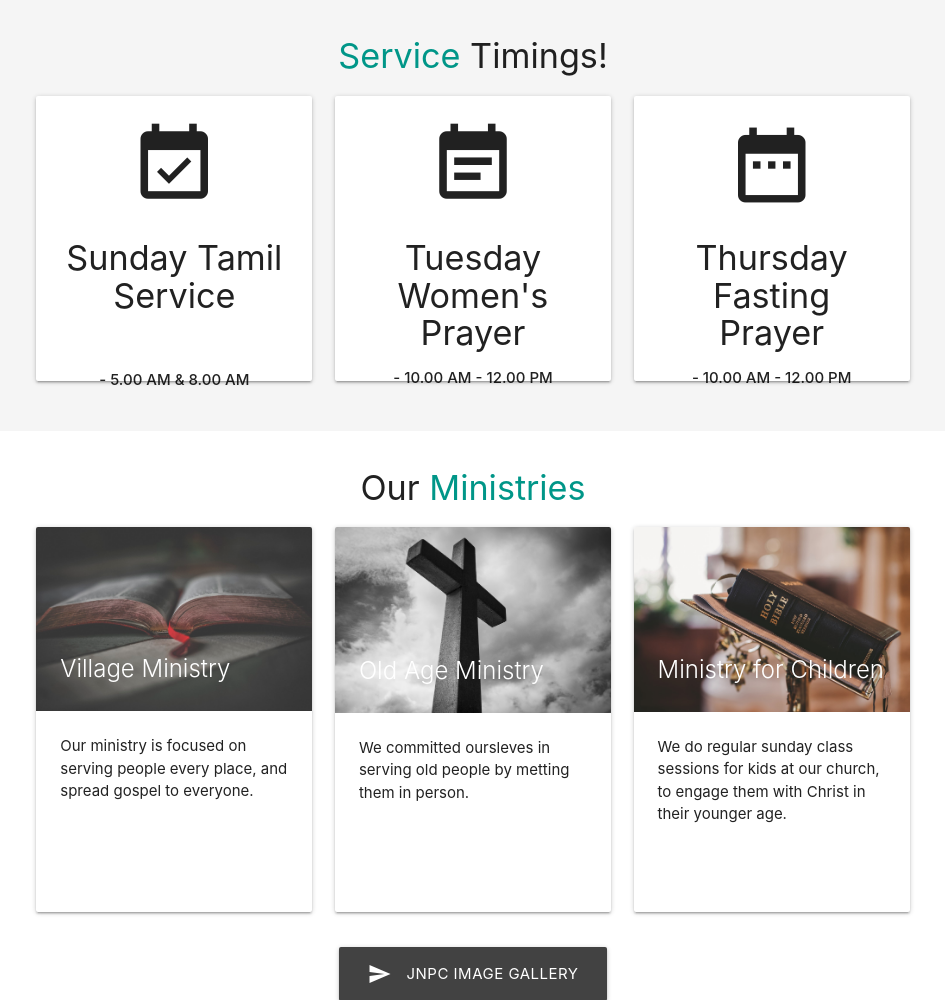
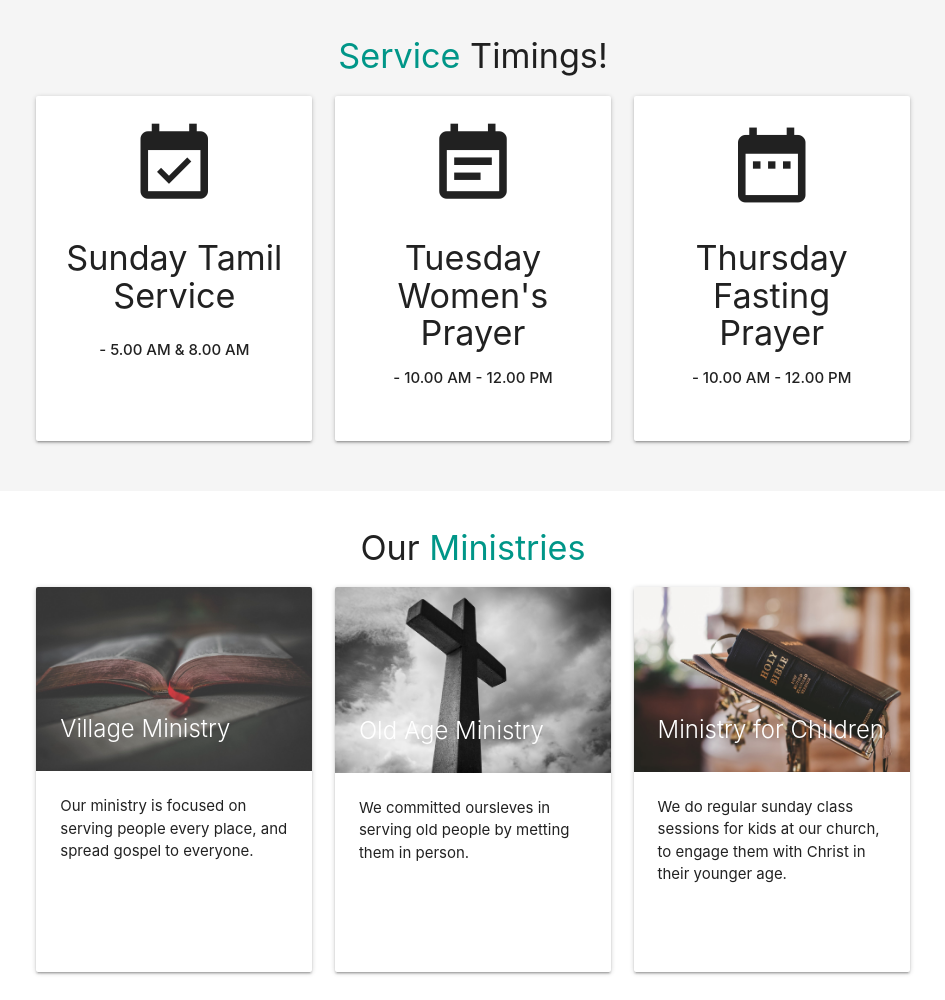
Before and after one commit to d7prasad/jnpc, a PHP site: page /index.html in a window 1280 px wide. Shown: the part 1088-2088 px from the top of the page, without its empty margins (167-1112 px from the left). Run offline with PHP 8.4, Linux system fonts and the light colour scheme; some libraries are stand-ins or nearby versions.

Commit message:
fixed height for smaller screen for Timings tab

```diff
--- a/css/style.css
+++ b/css/style.css
@@ -1,5 +1,5 @@
 #timings .card-panel{
-  height: 285px;
+  height: 345px;
 }
 
 #timings p{
--- a/index.html
+++ b/index.html
@@ -124,7 +124,7 @@
             <div class="card-panel timings">
               <i class="material-icons large">event_available</i>
               <h4>Sunday Tamil Service</h4>
-              <p style="padding-top:40px;">
+              <p style="padding-top:10px;">
                     - 5.00 AM & 8.00 AM
               </p>
             </div>
```
